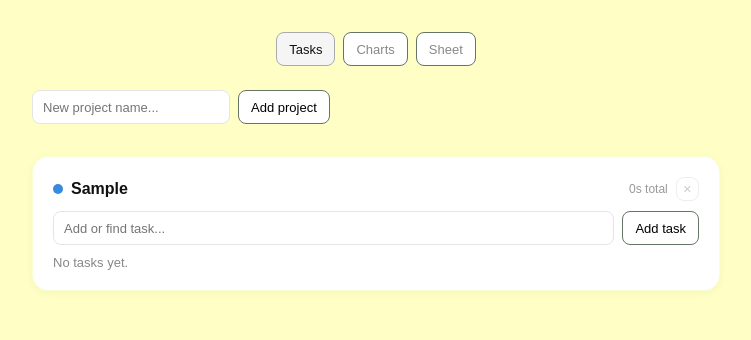
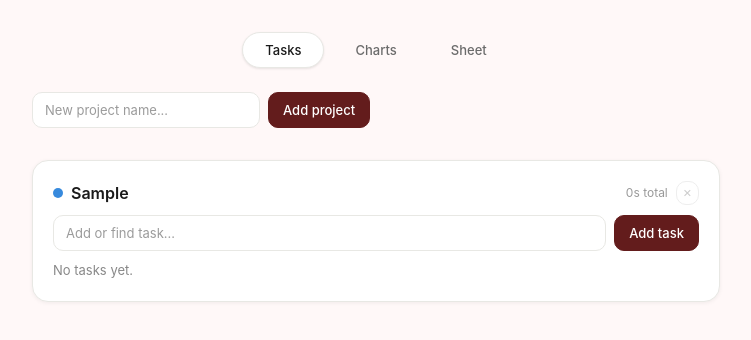
Before and after one commit to Raisa-Tathoi/tasky, a React (Vite) app: page / in a window 1280 px wide. Both pictures are taken after typing "Sample" into the empty fields and a click on the button "Add project". Shown: the top 340 px of the page, without its empty margins (264-1015 px from the left). Built offline with nearby package versions, Linux system fonts and the light colour scheme.

Commit message:
update UI

```diff
--- a/src/components/Project.jsx
+++ b/src/components/Project.jsx
@@ -110,7 +110,7 @@ function TaskInputRow({ taskInput, setTaskInput, addOrStartTask, suggestions, pi
                     <TaskSuggestions suggestions={suggestions} pid={pid} startTimer={startTimer} setTaskInput={setTaskInput} />
                 )}
             </div>
-            <button onClick={addOrStartTask}>Add task</button>
+            <button onClick={addOrStartTask} className="btn-primary">Add task</button>
         </div>
     )
 }
@@ -145,11 +145,11 @@ export default function Project({ pid, project, state, updateState, startTimer,
     return (
         <div style={{
             background: '#fff',
-            border: '1px solid #faffd2ff',
+            border: '1px solid #e8e8e4',
             borderRadius: 16,
             padding: '1.25rem',
             marginBottom: 16,
-            boxShadow: '0 2px 8px rgba(0,0,0,0.04)'
+            boxShadow: '0 1px 4px rgba(0,0,0,0.06)'
         }}>
             <ProjectHeader
                 project={project}
--- a/src/components/ProjectList.jsx
+++ b/src/components/ProjectList.jsx
@@ -50,7 +50,7 @@ export default function ProjectList({ state, updateState, startTimer, activeTime
                     onKeyDown={e => e.key === 'Enter' && addProject()}
                     placeholder="New project name..."
                 />
-                <button onClick={addProject}>Add project</button>
+                <button onClick={addProject} className="btn-primary">Add project</button>
             </div>
 
             {Object.keys(state.projects).length === 0 && (
--- a/src/components/Task.jsx
+++ b/src/components/Task.jsx
@@ -40,13 +40,19 @@ function buildDeleteEntryState(state, pid, tid, task, entry) {
     }
 }
 
-function TaskControls({ task, entries, isRunning, activeTimer, pid, tid, startTimer, stopTimer, showEntries, setShowEntries, setShowManual }) {
+function TaskControls({
+    task, entries, isRunning, activeTimer, pid, tid,
+    startTimer, stopTimer, showEntries, setShowEntries, setShowManual
+}) {
     return (
         <div style={{ display: 'flex', alignItems: 'center', gap: 8 }}>
             <span style={{ flex: 1, fontSize: 13 }}>{task.name}</span>
             <span style={{ fontSize: 12, color: '#888' }}>{fmtTime(task.totalTime)}</span>
             {entries.length > 0 && (
-                <button onClick={() => setShowEntries(prev => !prev)} style={{ fontSize: 12, padding: '0 8px', height: 28, color: '#888' }}>
+                <button
+                    onClick={() => setShowEntries(prev => !prev)}
+                    style={{ fontSize: 12, padding: '0 8px', height: 28, color: '#888' }}
+                >
                     {showEntries ? '▲' : '▼'} {entries.length}
                 </button>
             )}
@@ -56,7 +62,12 @@ function TaskControls({ task, entries, isRunning, activeTimer, pid, tid, startTi
             {isRunning ? (
                 <button onClick={stopTimer} style={{ fontSize: 12, padding: '0 8px', height: 28, color: '#E24B4A' }}>Stop</button>
             ) : (
-                <button onClick={() => startTimer(pid, tid)} disabled={!!activeTimer} style={{ fontSize: 12, padding: '0 8px', height: 28 }}>Start</button>
+                <button
+                    onClick={() => startTimer(pid, tid)}
+                    disabled={!!activeTimer}
+                    className={!activeTimer ? 'btn-primary' : undefined}
+                    style={{ fontSize: 12, padding: '0 8px', height: 28 }}
+                >Start</button>
             )}
         </div>
     )
@@ -71,6 +82,11 @@ function EntryList({ entries, onDelete }) {
                     padding: '6px 10px', borderBottom: '0.5px solid #eee', fontSize: 12
                 }}>
                     <span style={{ color: '#888' }}>{entry.date}</span>
+                    <span style={{ color: '#888' }}>
+                        {entry.startTime
+                            ? new Date(entry.startTime).toLocaleTimeString(undefined, { hour: '2-digit', minute: '2-digit' })
+                            : '—'}
+                    </span>
                     <span>{fmtTime(entry.seconds)}</span>
                     <button
                         onClick={() => onDelete(entry.id)}
@@ -89,6 +105,23 @@ function currentTimeString() {
     return `${String(now.getHours()).padStart(2, '0')}:${String(now.getMinutes()).padStart(2, '0')}`
 }
 
+function DurationInputs({ hrs, setHrs, mins, setMins, secs, setSecs }) {
+    return (
+        <>
+            <span style={{ fontSize: 12, color: '#888' }}>Duration:</span>
+            <input type="number" value={hrs} onChange={e => setHrs(e.target.value)}
+                placeholder="0" min="0" style={{ width: 52, height: 28, fontSize: 12, textAlign: 'center' }} />
+            <span style={{ fontSize: 12 }}>h</span>
+            <input type="number" value={mins} onChange={e => setMins(e.target.value)}
+                placeholder="0" min="0" max="59" style={{ width: 52, height: 28, fontSize: 12, textAlign: 'center' }} />
+            <span style={{ fontSize: 12 }}>m</span>
+            <input type="number" value={secs} onChange={e => setSecs(e.target.value)}
+                placeholder="0" min="0" max="59" style={{ width: 52, height: 28, fontSize: 12, textAlign: 'center' }} />
+            <span style={{ fontSize: 12 }}>s</span>
+        </>
+    )
+}
+
 function ManualTimeForm({ onAdd, onCancel }) {
     const [hrs, setHrs] = useState('')
     const [mins, setMins] = useState('')
@@ -102,7 +135,9 @@ function ManualTimeForm({ onAdd, onCancel }) {
         const startDate = new Date()
         startDate.setHours(startHour, startMin, 0, 0)
         onAdd(total, startDate.getTime())
-        setHrs(''); setMins(''); setSecs('')
+        setHrs('')
+        setMins('')
+        setSecs('')
     }
 
     return (
@@ -110,16 +145,11 @@ function ManualTimeForm({ onAdd, onCancel }) {
             <span style={{ fontSize: 12, color: '#888' }}>Start:</span>
             <input type="time" value={startTime} onChange={e => setStartTime(e.target.value)}
                 style={{ height: 28, fontSize: 12, width: 90 }} />
-            <span style={{ fontSize: 12, color: '#888' }}>Duration:</span>
-            <input type="number" value={hrs} onChange={e => setHrs(e.target.value)}
-                placeholder="0" min="0" style={{ width: 52, height: 28, fontSize: 12, textAlign: 'center' }} />
-            <span style={{ fontSize: 12 }}>h</span>
-            <input type="number" value={mins} onChange={e => setMins(e.target.value)}
-                placeholder="0" min="0" max="59" style={{ width: 52, height: 28, fontSize: 12, textAlign: 'center' }} />
-            <span style={{ fontSize: 12 }}>m</span>
-            <input type="number" value={secs} onChange={e => setSecs(e.target.value)}
-                placeholder="0" min="0" max="59" style={{ width: 52, height: 28, fontSize: 12, textAlign: 'center' }} />
-            <span style={{ fontSize: 12 }}>s</span>
+            <DurationInputs
+                hrs={hrs} setHrs={setHrs}
+                mins={mins} setMins={setMins}
+                secs={secs} setSecs={setSecs}
+            />
             <button onClick={handleAdd} style={{ height: 28, fontSize: 12, padding: '0 10px' }}>Add</button>
             <button onClick={onCancel} style={{ height: 28, fontSize: 12, padding: '0 10px' }}>Cancel</button>
         </div>
--- a/src/components/Timer.jsx
+++ b/src/components/Timer.jsx
@@ -18,7 +18,7 @@ export default function Timer({ activeTimer, state, stopTimer }) {
   return (
     <div style={{
       position: 'fixed', inset: 0,
-      background: 'rgba(255, 207, 244, 0.9)',
+      background: 'rgba(0, 0, 0, 0.45)',
       display: 'flex', alignItems: 'center', justifyContent: 'center',
       zIndex: 999
     }}>
--- a/src/index.css
+++ b/src/index.css
@@ -4,48 +4,110 @@
     padding: 0;
 }
 
+:root {
+    --surface: #ffffff;
+    --border: #e8e8e4;
+    --border-medium: #ccccc8;
+    --text: #1a1a1a;
+    --text-2: #6b6b6b;
+    --text-3: #9b9b9b;
+    --accent: #631c1c;
+    --accent-hover: #631c1c;
+    --danger: #e24b4a;
+    --radius: 10px;
+    --shadow-sm: 0 1px 3px rgba(0,0,0,0.06), 0 1px 2px rgba(0,0,0,0.04);
+    --shadow: 0 2px 8px rgba(0,0,0,0.08), 0 1px 3px rgba(0,0,0,0.05);
+}
+
 body {
-    font-family: sans-serif;
-    color: #111;
-    background: #ffffc5;
+    font-family: -apple-system, BlinkMacSystemFont, 'Segoe UI', system-ui, sans-serif;
+    color: var(--text);
+    background: #fff8f8;
+    line-height: 1.5;
 }
 
 input {
-    height: 34px;
-    padding: 0 10px;
+    height: 36px;
+    padding: 0 12px;
     font-size: 13px;
-    border-radius: 8px;
-    border: 1px solid #e5e5e5;
+    border-radius: var(--radius);
+    border: 1px solid var(--border);
+    background: var(--surface);
+    color: var(--text);
+    outline: none;
+    transition: border-color 0.15s, box-shadow 0.15s;
+    font-family: inherit;
 }
 
 input:focus {
-    border-color: #aaa;
+    border-color: var(--accent);
+    box-shadow: 0 0 0 3px rgba(74, 124, 90, 0.12);
+}
+
+input::placeholder {
+    color: var(--text-3);
 }
 
 button {
-    height: 34px;
-    padding: 0 12px;
+    height: 36px;
+    padding: 0 14px;
     font-size: 13px;
-    border-radius: 8px;
-    border: 1px solid #657566;
-    background: #ffffff;
+    font-weight: 500;
+    border-radius: var(--radius);
+    border: 1px solid var(--border-medium);
+    background: var(--surface);
+    color: var(--text);
+    cursor: pointer;
+    transition: background 0.1s, border-color 0.1s, color 0.1s;
+    font-family: inherit;
+    white-space: nowrap;
 }
 
-button:hover {
-    background: #f2f2f2;
+button:hover:not(:disabled) {
+    background: #efeded;
 }
 
 button:disabled {
-    opacity: 0.4;
+    opacity: 0.35;
     cursor: not-allowed;
 }
 
 .tab {
-    color: #888;
+    color: var(--text-2);
+    border-color: transparent;
+    background: transparent;
+    font-weight: 500;
+    padding: 0 22px;
+    border-radius: 20px;
+}
+
+.tab:hover:not(:disabled) {
+    background: rgba(0,0,0,0.05);
 }
 
 .tab.active {
-    background: #f5f5f5;
-    color: #111;
-    border-color: #aaa;
+    background: var(--surface);
+    color: var(--text);
+    border-color: var(--border);
+    box-shadow: var(--shadow-sm);
 }
+
+.btn-primary {
+    background: var(--accent);
+    border-color: var(--accent);
+    color: #fff;
+}
+
+.btn-primary:hover:not(:disabled) {
+    background: var(--accent-hover);
+    border-color: var(--accent-hover);
+}
+
+.btn-danger {
+    color: var(--danger);
+    border-color: var(--danger);
+}
+
+.btn-danger:hover:not(:disabled) {
+    background: #fef2f2;
+}
```
Also changed, not shown: src/App.jsx (+12 -3 lines), src/utils/chartUtils.js (+7 -5 lines).
